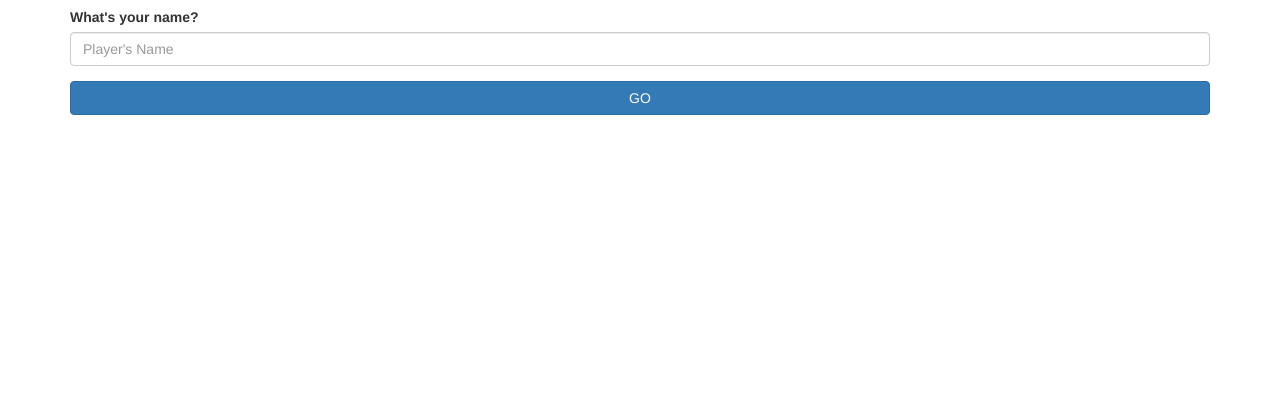
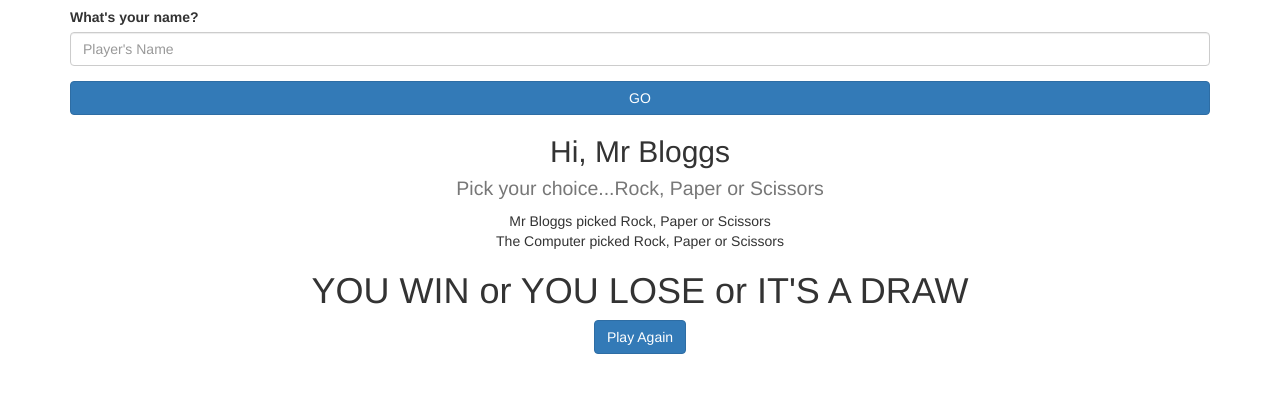
Before and after one commit to andesigns/Rock-Paper-Scissors, a plain HTML site: page index.html in a window 1280 px wide. Shown: the part 163-556 px from the top of the page. Drawn offline with nearby package versions, Linux system fonts and the light colour scheme.

Commit message:
Welcome and Results section
Welcome section showing instructions and rules and Results section
outlining the choices and the result

```diff
--- a/index.html
+++ b/index.html
@@ -22,6 +22,7 @@
     </header>
     <div class="information-board">
       <div class="container">
+        <!-- Get player's name -->
         <form class="get-name-form">
           <div class="form-group">
             <label>What's your name?</label>
@@ -29,6 +30,18 @@
           </div>
           <button class="btn btn-primary btn-block" type="submit">GO</button>
         </form>
+        <!-- Player's istructions -->
+        <div class="welcome">
+          <h2 class="text-center">Hi, Mr Bloggs<br/><small>Pick your choice...Rock, Paper or Scissors</small></h2>
+          <div class="results">
+            <p class="text-center">
+              Mr Bloggs picked Rock, Paper or Scissors<br/>
+              The Computer picked Rock, Paper or Scissors
+            </p>
+            <h1 class="text-center">YOU WIN or YOU LOSE or IT'S A DRAW</h1>
+            <p class="text-center"><button class="btn btn-primary">Play Again</button></p>
+          </div>
+        </div>
       </div>
     </div>
     <!-- jQuery (necessary for Bootstrap's JavaScript plugins) -->
```
